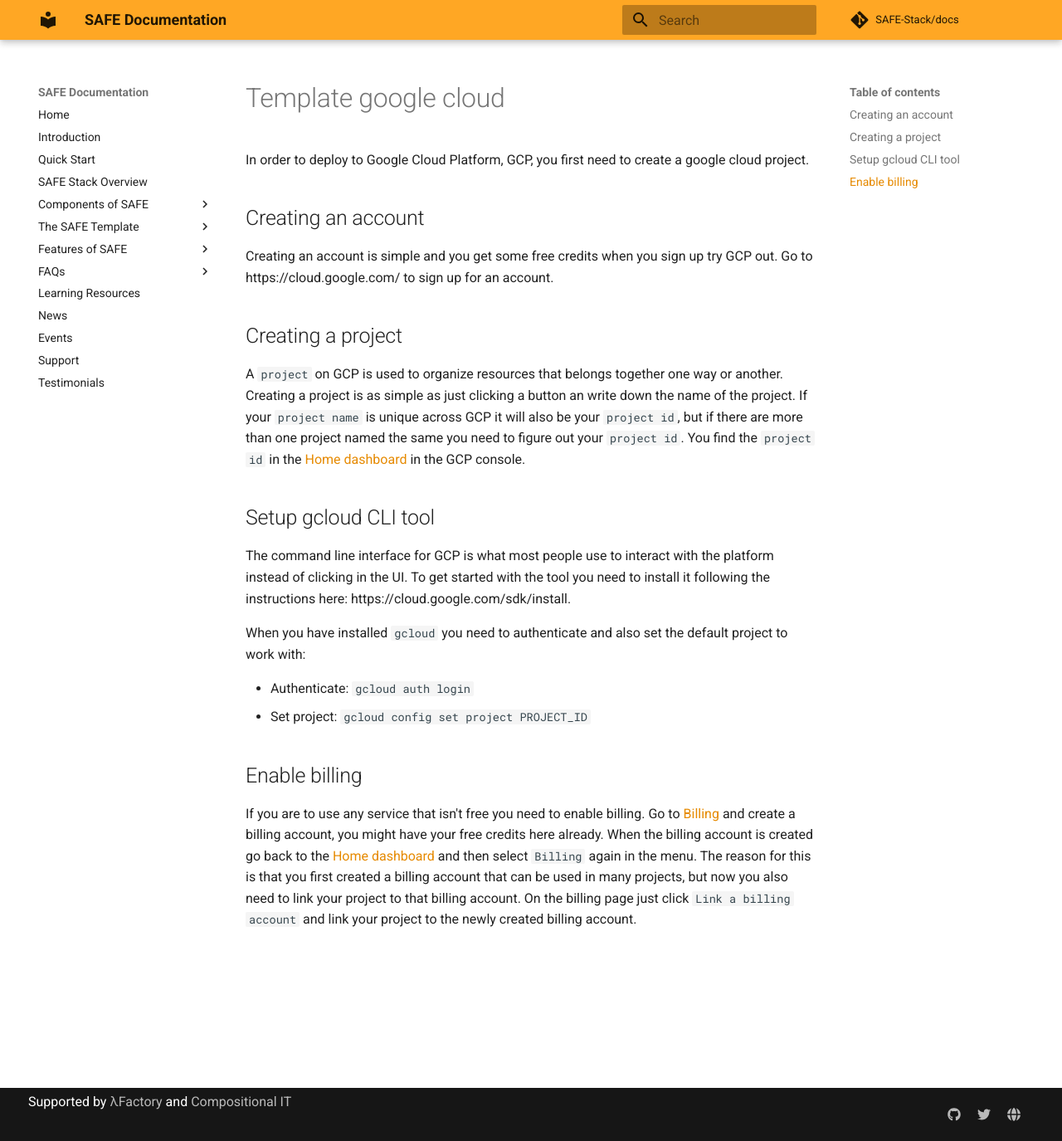
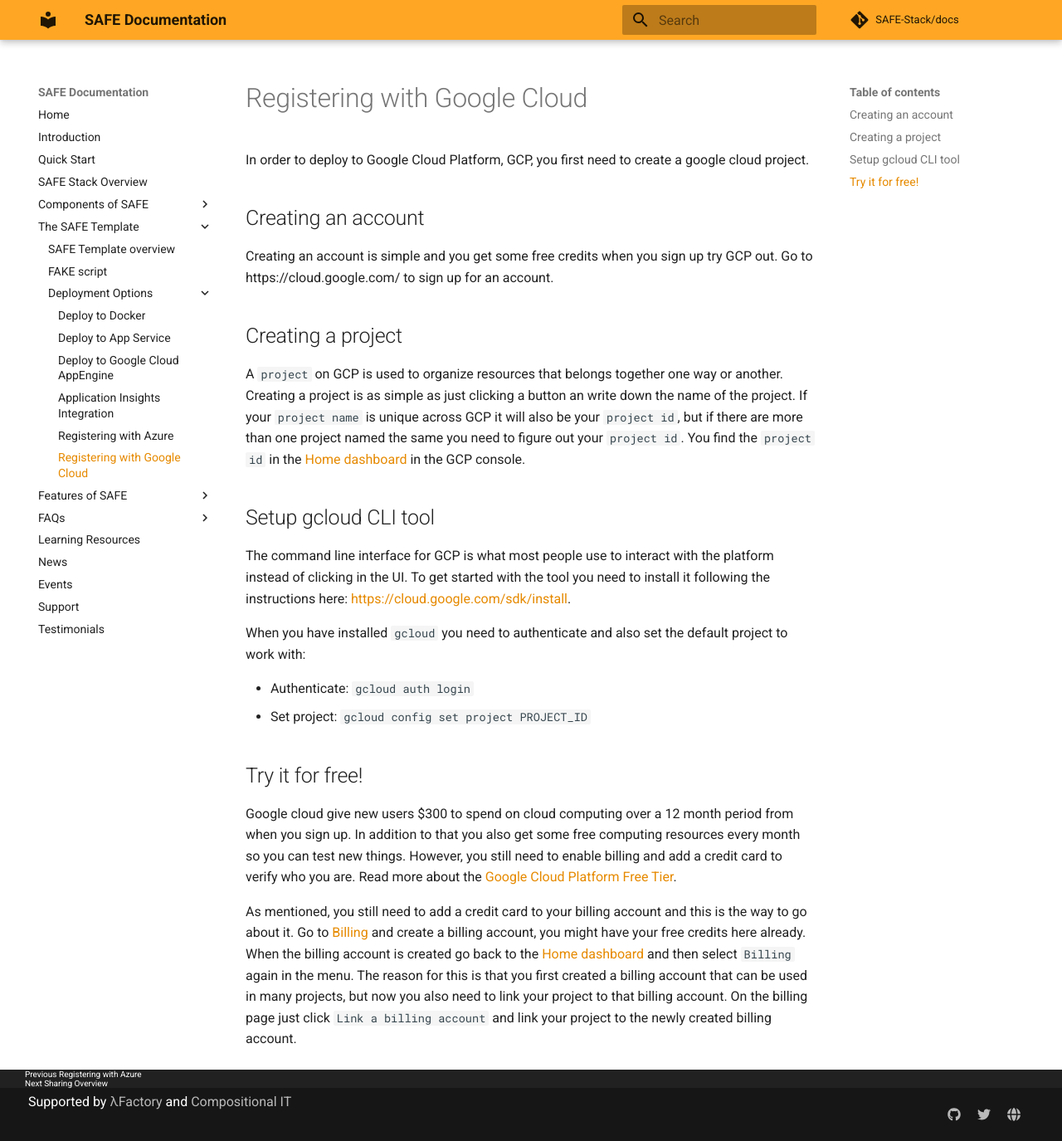
Before and after one commit to SAFE-Stack/docs, an MkDocs documentation site: the page built from docs/template-google-cloud.md, in a window 1280 px wide and 1375 px high. Shown: the whole window at 83% size. Built offline with MkDocs 1.6.1 and Material for MkDocs 9.7.7, drawn with Linux system fonts in a browser that asks for light colours; comment, search, counter and statistics services are not loaded.

Commit message:
Addressed all comments

```diff
--- a/docs/template-google-cloud.md
+++ b/docs/template-google-cloud.md
@@ -10,13 +10,15 @@
 
 ## Setup gcloud CLI tool
 
-The command line interface for GCP is what most people use to interact with the platform instead of clicking in the UI. To get started with the tool you need to install it following the instructions here: https://cloud.google.com/sdk/install.
+The command line interface for GCP is what most people use to interact with the platform instead of clicking in the UI. To get started with the tool you need to install it following the instructions here: [https://cloud.google.com/sdk/install](https://cloud.google.com/sdk/install).
 
 When you have installed `gcloud` you need to authenticate and also set the default project to work with:
 
 * Authenticate: `gcloud auth login`
 * Set project: `gcloud config set project PROJECT_ID`
 
-## Enable billing
+## Try it for free!
 
-If you are to use any service that isn't free you need to enable billing. Go to [Billing](https://console.cloud.google.com/billing) and create a billing account, you might have your free credits here already. When the billing account is created go back to the [Home dashboard](https://console.cloud.google.com/home/dashboard) and then select `Billing` again in the menu. The reason for this is that you first created a billing account that can be used in many projects, but now you also need to link your project to that billing account. On the billing page just click `Link a billing account` and link your project to the newly created billing account.
+Google cloud give new users $300 to spend on cloud computing over a 12 month period from when you sign up. In addition to that you also get some free computing resources every month so you can test new things. However, you still need to enable billing and add a credit card to verify who you are. Read more about the [Google Cloud Platform Free Tier](https://cloud.google.com/free/).
+
+As mentioned, you still need to add a credit card to your billing account and this is the way to go about it. Go to [Billing](https://console.cloud.google.com/billing) and create a billing account, you might have your free credits here already. When the billing account is created go back to the [Home dashboard](https://console.cloud.google.com/home/dashboard) and then select `Billing` again in the menu. The reason for this is that you first created a billing account that can be used in many projects, but now you also need to link your project to that billing account. On the billing page just click `Link a billing account` and link your project to the newly created billing account.
--- a/mkdocs.yml
+++ b/mkdocs.yml
@@ -39,8 +39,10 @@
   - Deployment Options:
     - Deploy to Docker: 'template-docker.md'
     - Deploy to App Service: 'template-appservice.md'
+    - Deploy to Google Cloud AppEngine: 'template-gcp-appengine.md'
     - Application Insights Integration: 'template-azure-ai.md'
     - Registering with Azure: 'template-azure-registration.md'
+    - Registering with Google Cloud: 'template-google-cloud.md'
 - Features of SAFE:
   - Client / Server Sharing:
     - Sharing Overview : 'feature-clientserver.md'
```
Also changed, not shown: docs/template-gcp-appengine.md (+1 -1 lines).
